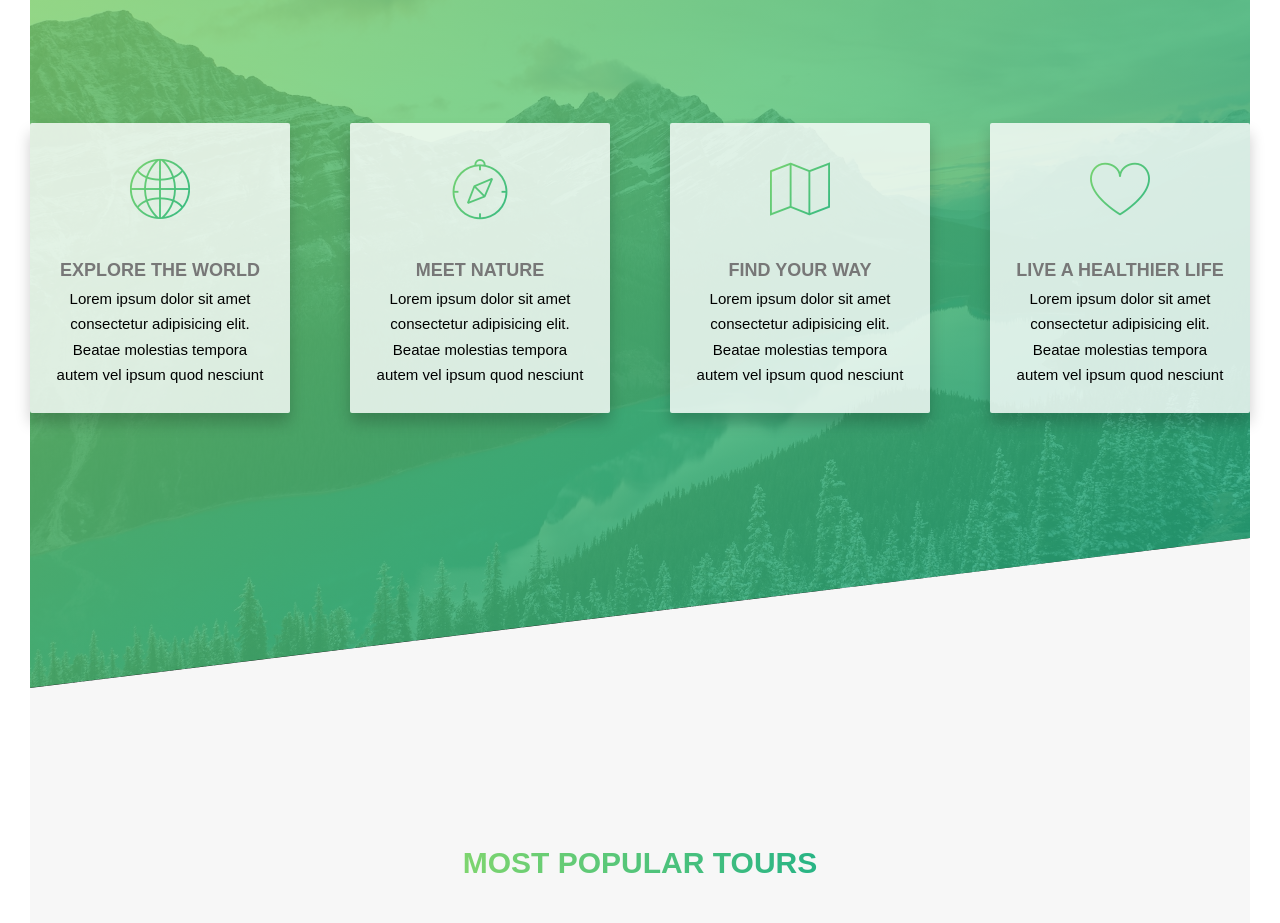
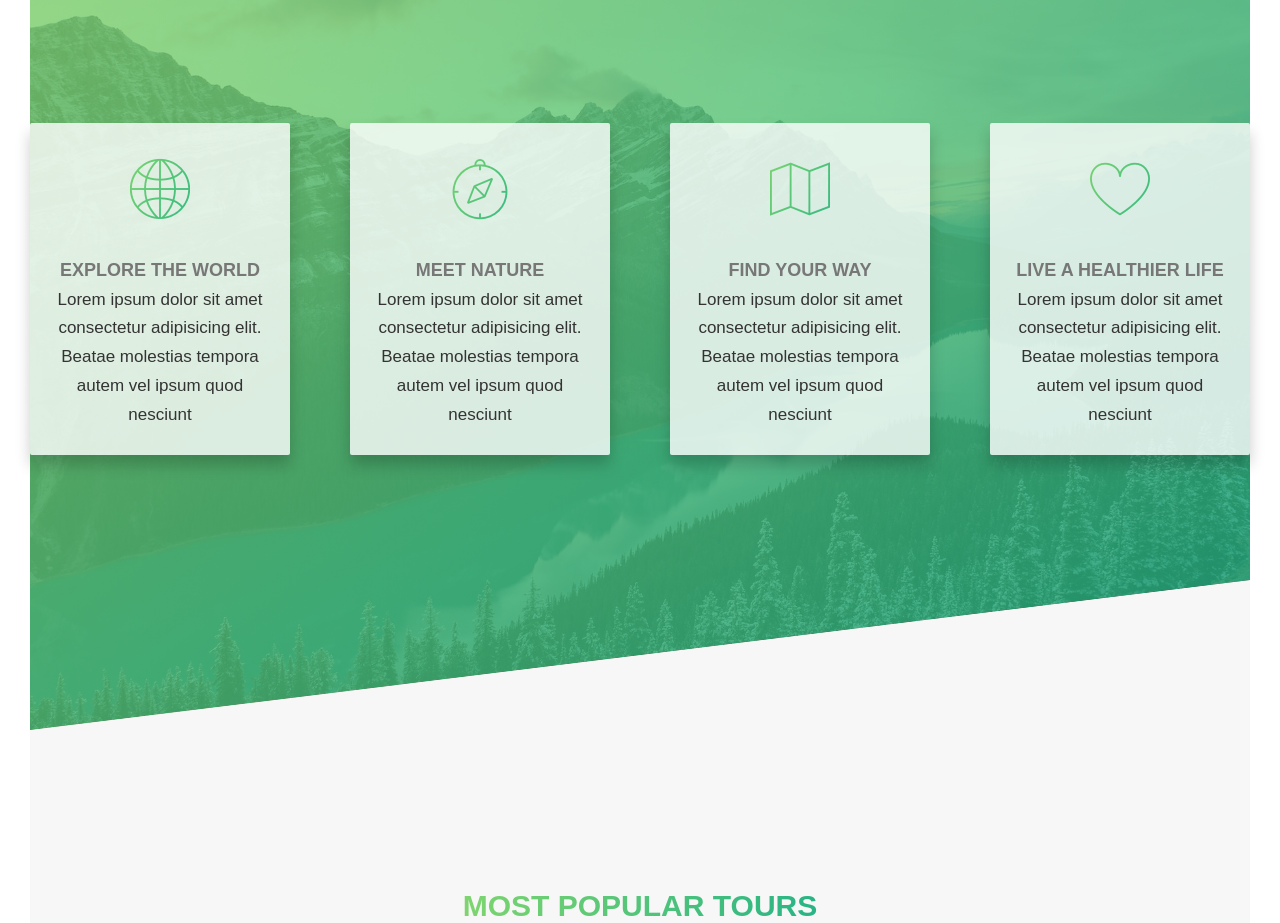
Before and after one commit to salazarkendall/SASS-natours, a website: page index.html in a window 1280 px wide. Shown: the part 1747-2670 px from the top of the page. Drawn offline with Linux system fonts and the light colour scheme.

Commit message:
updated: project

```diff
--- a/sass/components/_feature-box.scss
+++ b/sass/components/_feature-box.scss
@@ -2,7 +2,8 @@
 	background-color: rgba($color-white, 0.8);
 	border-radius: 0.2rem;
 	box-shadow: 0 1rem 1.5rem rgba($color-black, 0.2);
-	font-size: 1.5rem;
+	color: $color-grey-dark-3;
+	font-size: 1.7rem;
 	padding: 2.5rem;
 	text-align: center;
 	transition: all 0.25s ease-in-out;
@@ -19,8 +20,6 @@
 		margin-bottom: 0.5rem;
 		-webkit-background-clip: text;
 	}
-	// &__text {
-	// }
 
 	&:hover {
 		transform: scale(1.025) translateY(-1rem);
```
Also changed, not shown: css/style.css.
